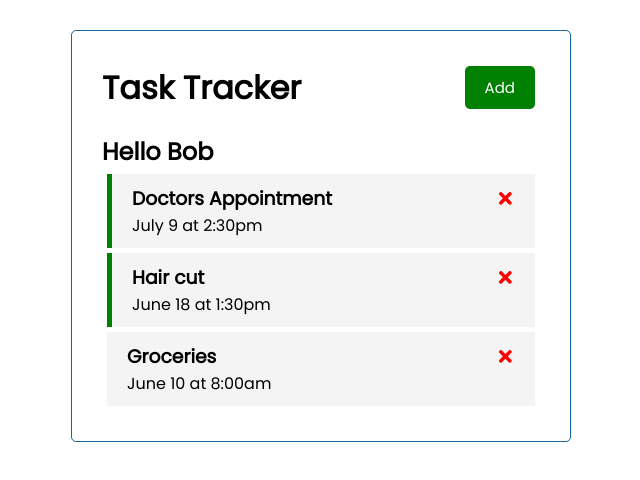
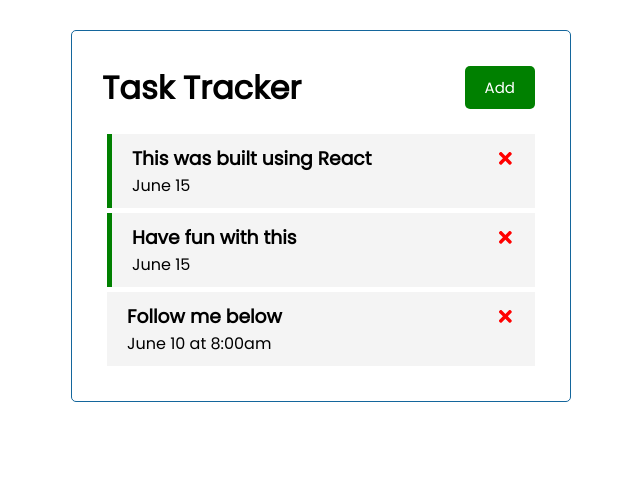
Before and after one commit to Bob-Vawter/React-Task-Tracker, a React (Create React App) app: page / in a window 1280 px wide. Shown: the top 480 px of the page, without its empty margins (319-959 px from the left). Built offline with nearby package versions, Linux system fonts and the light colour scheme.

Commit message:
Footer added

```diff
--- a/src/App.js
+++ b/src/App.js
@@ -2,26 +2,26 @@
 import Header from './components/Header'
 import Tasks from './components/Tasks'
 import AddTask from './components/AddTask'
+import Footer from './components/Footer'
 
 function App() {
-    const name = 'Bob'
     const [showAddTask, setShowAddTask] = useState(false)
     const [tasks, setTasks] = useState([
         {
             id: 1,
-            text: 'Doctors Appointment',
-            day: 'July 9 at 2:30pm',
+            text: 'This was built using React',
+            day: 'June 15',
             reminder: true
         },
         {
             id: 2,
-            text: 'Hair cut',
-            day: 'June 18 at 1:30pm',
+            text: 'Have fun with this',
+            day: 'June 15',
             reminder: true
         },
         {
             id: 3,
-            text: 'Groceries',
+            text: 'Follow me below',
             day: 'June 10 at 8:00am',
             reminder: false,
         }
@@ -51,8 +51,8 @@
         <div className="container">
             <Header onAdd={()=>setShowAddTask(!showAddTask)} showAdd={showAddTask} title="Task Tracker"/>
             {showAddTask && <AddTask onAdd={addTask} />}
-            <h2>Hello {name}</h2>
             {tasks.length > 0 ? <Tasks tasks={tasks} onDelete={deleteTask} onToggle={toggleReminder}/>:'No Tasks'}
+            <Footer />
         </div>
     );
 }
--- /dev/null
+++ b/src/components/Footer.js
@@ -0,0 +1,9 @@
+const Footer = () => {
+    return (
+        <div>
+
+        </div>
+    )
+}
+
+export default Footer
```
